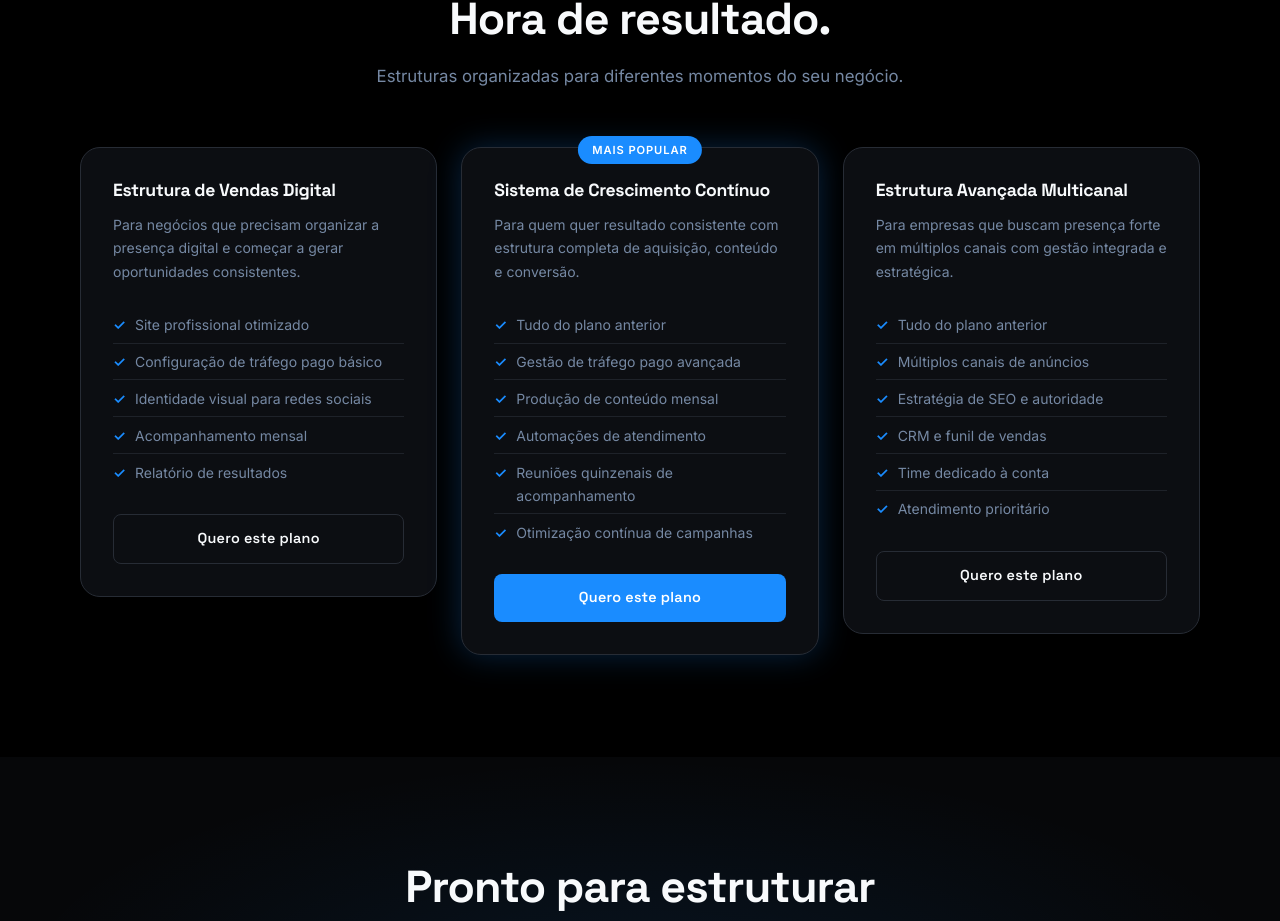
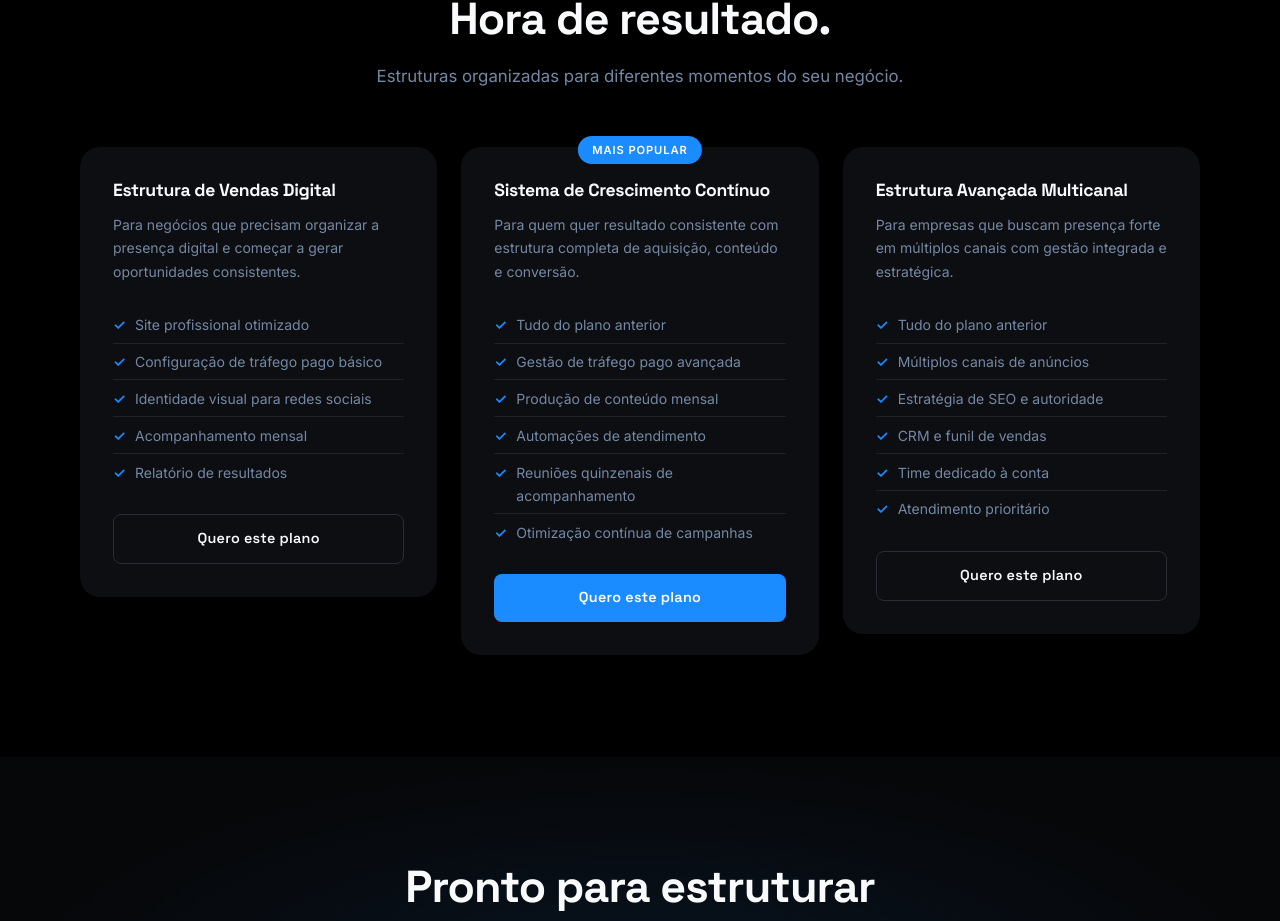
Before and after one commit to Natanas19/digitalIsland, a React (Vite) app: page / in a window 1280 px wide. Shown: the part 3167-4088 px from the top of the page. Built offline with nearby package versions, Linux system fonts and the light colour scheme.

Commit message:
remove contorno de cards não clicáveis

```diff
--- a/src/styles/global.css
+++ b/src/styles/global.css
@@ -196,6 +196,18 @@ h5 {
 .card:hover {
   border-color: var(--color-primary);
   box-shadow: 0 0 24px var(--color-primary-glow);
+}
+
+/* Cards que não são links não exibem contorno nem efeito de clique */
+main .card:not(a) {
+  border-color: transparent;
+  box-shadow: none;
+  cursor: default;
+}
+
+main .card:not(a):hover {
+  border-color: transparent;
+  box-shadow: none;
 }
 
 /* ---------- 7. Badge / Tag ---------- */
```
